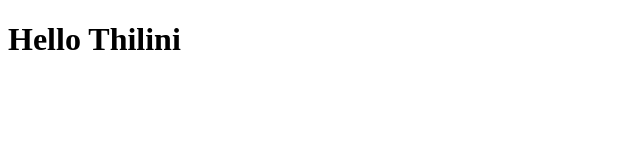
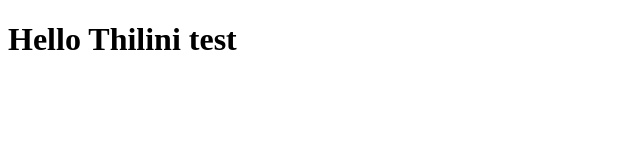
Before and after one commit to ThiliUXStudio/Coursera-test, a plain HTML site: page site/index.html in a window 1280 px wide. Shown: the full height of the page, 0-640 px from the left. Drawn offline with Linux system fonts and the light colour scheme.

Commit message:
small change

```diff
--- a/site/index.html
+++ b/site/index.html
@@ -4,6 +4,6 @@
 	<title>HEllO Thilini</title>
 </head>
 <body>
-	<h1>Hello Thilini</h1>
+	<h1>Hello Thilini test</h1>
 </body>
 </html>
```
